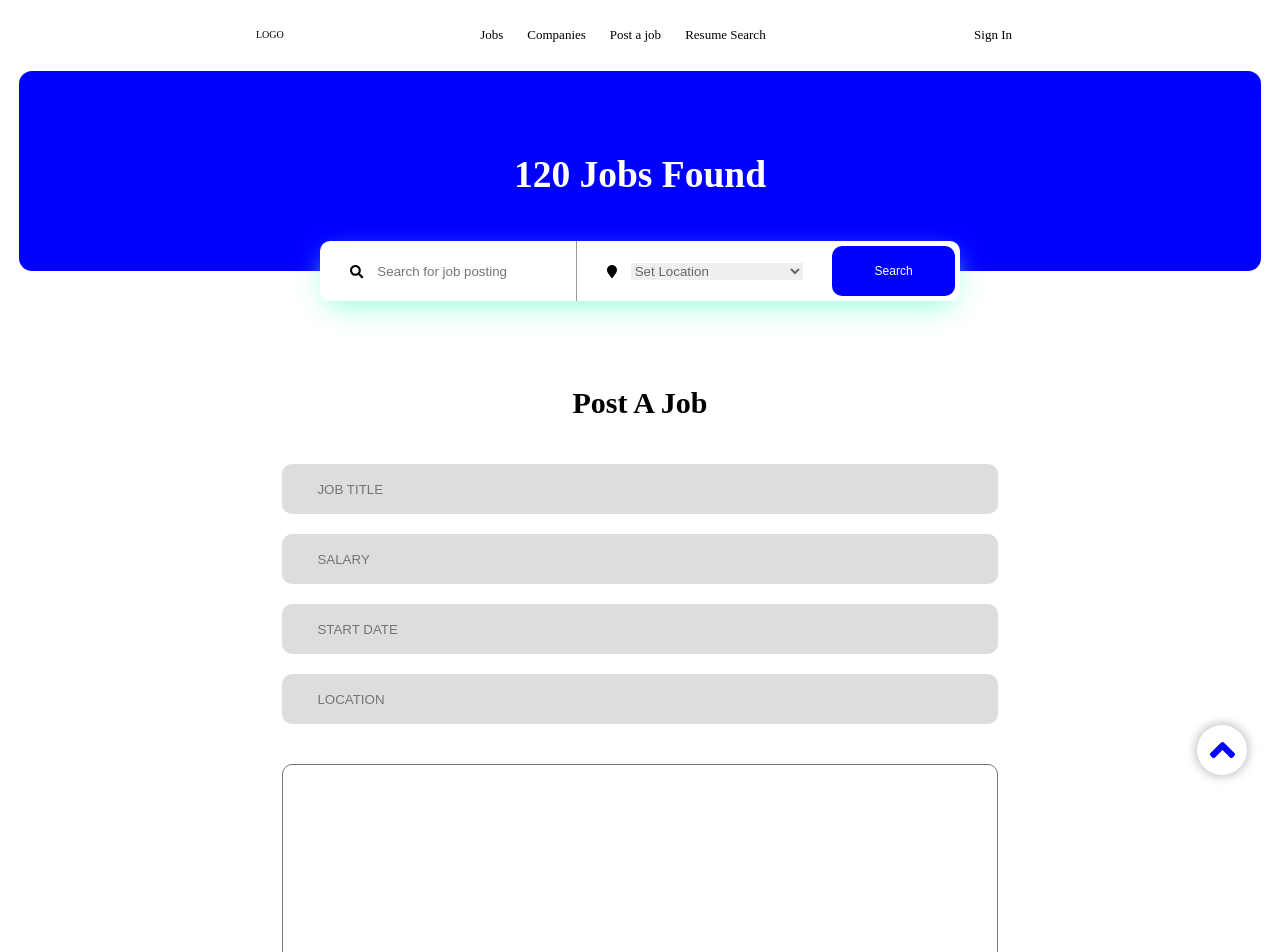
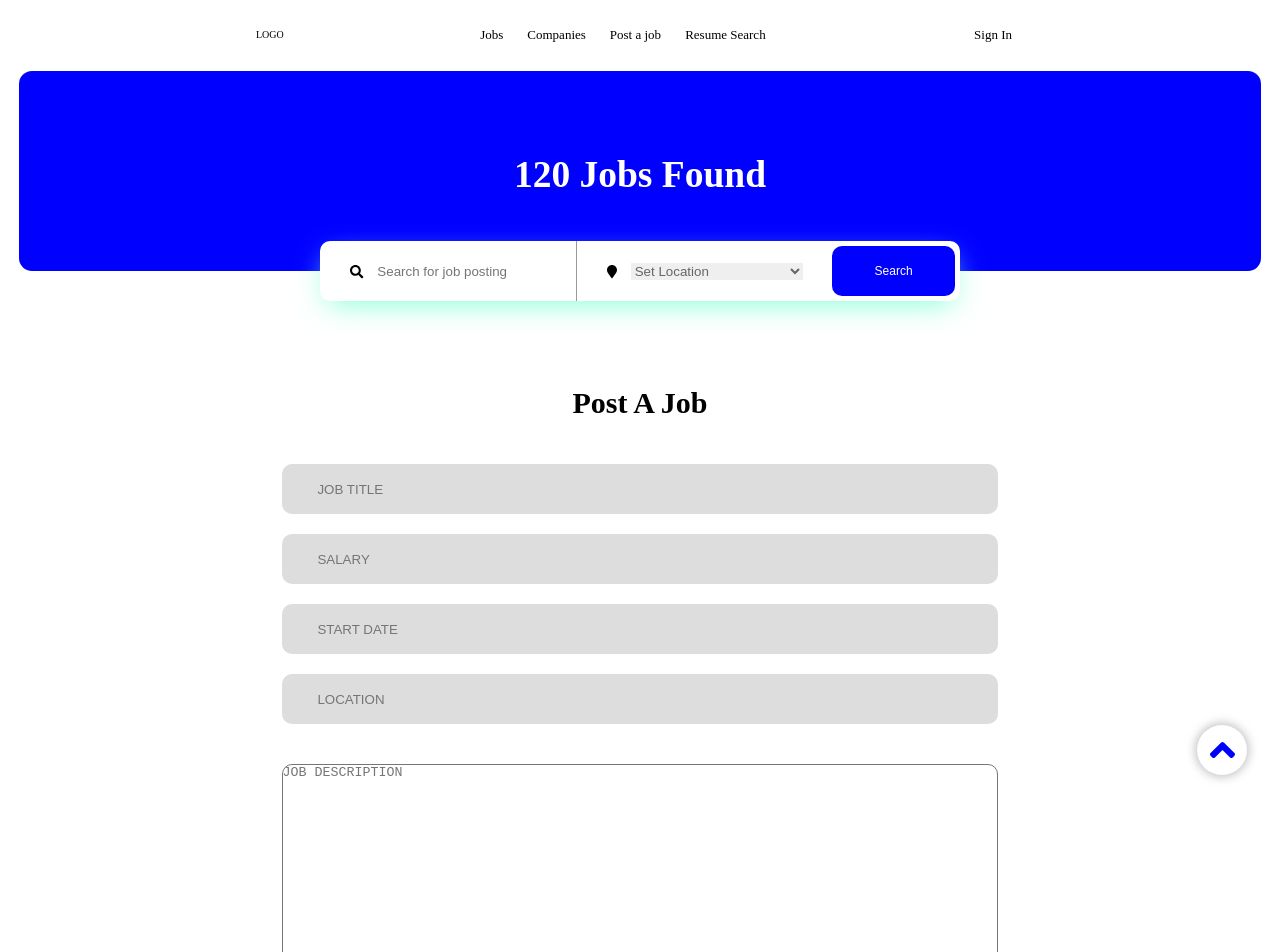
Before and after one commit to VektorTech/job-board, a Next.js app: page /PostJob/PostJob in a window 1280 px wide. Shown: the top 952 px of the page. Built offline with nearby package versions, Linux system fonts and the light colour scheme.

Commit message:
post_job api setup

```diff
--- a/pages/PostJob/PostJob.jsx
+++ b/pages/PostJob/PostJob.jsx
@@ -12,20 +12,41 @@ import { InputText } from '../../src/components/Other/Input.style';
 import Heading from '../../src/components/Other/Heading.style';
 import Button from '../../src/components/Buttons/Button';
 
+const formHandler = e => {
+    e.preventDefault();
+
+    const form = document.forms['post_job'];
+    const data = {
+        title: form['title'].value,
+        salary: form['salary'].value,
+        start: form['start'].value,
+        location: form['location'].value,
+        description: form['description'].value,
+    };
+
+    fetch('/api/post_job', {
+            method:"POST",
+            credentials: "same-origin",
+            body: JSON.stringify(data)
+        }).then(res => location.href = '/');
+}
+
 const PostJob = () => {
     return (
         <PostJobContainer>
+            <form name='post_job'>
             <Heading center size='lg' bottom="5rem">Post A Job</Heading>
-            <JobTitle> <InputText placeholder="JOB TITLE" /> </JobTitle>
-            <Salary> <InputText placeholder="SALARY" /> </Salary>
-            <StartDate> <InputText placeholder="START DATE" /> </StartDate>
-            <Location> <InputText placeholder="LOCATION" /> </Location>
+            <JobTitle> <InputText name='title' placeholder="JOB TITLE" /> </JobTitle>
+            <Salary> <InputText name='salary' placeholder="SALARY" /> </Salary>
+            <StartDate> <InputText name='start' placeholder="START DATE" /> </StartDate>
+            <Location> <InputText name='location' placeholder="LOCATION" /> </Location>
             <TagsContainer></TagsContainer>
-            <JobDescription></JobDescription>
+            <JobDescription name='description' placeholder='JOB DESCRIPTION'></JobDescription>
 
             <InputContainer>
-                <Button type="submit">Post Job</Button>
+                <Button onClick={formHandler} type="submit">Post Job</Button>
             </InputContainer>
+            </form>
         </PostJobContainer>
     );
 }
--- /dev/null
+++ b/pages/api/post_job.js
@@ -0,0 +1,13 @@
+import nextConnect from 'next-connect';
+import { add_vacancy } from "../database/middlewares/vacancy";
+const handler = nextConnect();
+
+handler.use((req, res, next) => {
+  req.body = JSON.parse(req.body);
+  //validate
+  return next();
+}).use(add_vacancy).post((req, res) => {
+  res.json();
+});
+
+export default handler;
--- a/pages/database/middlewares/auth.js
+++ b/pages/database/middlewares/auth.js
@@ -2,7 +2,8 @@ import registerUser from './controllers/registerUser';
 import registerCompany from './controllers/registerCompany';
 import signinUser from './controllers/signinUser';
 import signinCompany from './controllers/signinCompany';
-import JWT, { decode } from 'jsonwebtoken';
+import JWT from 'jsonwebtoken';
+
 import {
   ACCESS_TOKEN_SECRET,
   COMPANY_ACCESS_TOKEN_SECRET,
--- /dev/null
+++ b/pages/database/middlewares/vacancy.js
@@ -0,0 +1,10 @@
+import JWT from 'jsonwebtoken';
+import { COMPANY_ACCESS_TOKEN_SECRET } from '../../api/config';
+
+export const add_vacancy = (req, res, next) => {
+    const access_token = req.headers.cookie.match(/access-token=(.*)[;$]/)[1];
+
+    JWT.verify(access_token, COMPANY_ACCESS_TOKEN_SECRET, (err, decode) => {
+        console.log(decode);
+    });
+}
```
Also changed, not shown: pages/database/middlewares/controllers/addVacancy.js (added).
